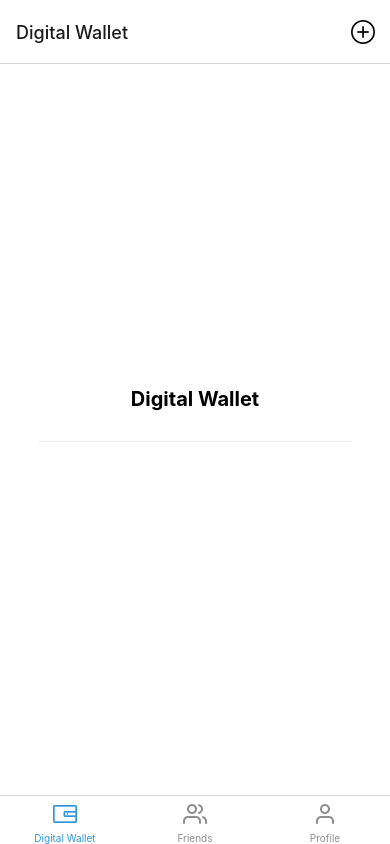
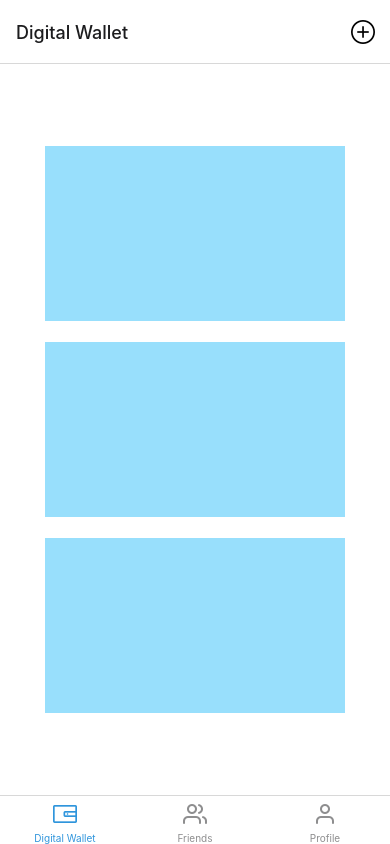
Before and after one commit to andrew-lin-chang/sp22-iot-rfid, a React Native app in the folder rfid/: screen /DigitalWallet in a window 390 px wide. Built offline with nearby package versions, Linux system fonts and the light colour scheme; what expo-linking would draw is missing.

Commit message:
added a card

```diff
--- a/rfid/screens/DigitalWalletScreen.tsx
+++ b/rfid/screens/DigitalWalletScreen.tsx
@@ -1,4 +1,4 @@
-import { StyleSheet } from 'react-native';
+import { StyleSheet, AppRegistry,  } from 'react-native';
 
 import { Text, View } from '../components/Themed';
 import { RootTabScreenProps } from '../types';
@@ -6,8 +6,14 @@ import { RootTabScreenProps } from '../types';
 export default function DigitalWalletScreen({ navigation }: RootTabScreenProps<'DigitalWallet'>) {
   return (
     <View style={styles.container}>
-      <Text style={styles.title}>Digital Wallet</Text>
-      <View style={styles.separator} lightColor="#eee" darkColor="rgba(255,255,255,0.1)" />
+      <View style={styles.rectangle}>
+      </View>
+      <View style={styles.separator} lightColor="#fff" />
+      <View style={styles.rectangle}>
+      </View>
+      <View style={styles.separator} lightColor="#fff" />
+      <View style={styles.rectangle}>
+      </View>
     </View>
   );
 }
@@ -23,8 +29,13 @@ const styles = StyleSheet.create({
     fontWeight: 'bold',
   },
   separator: {
-    marginVertical: 30,
+    marginVertical: 10,
     height: 1,
     width: '80%',
   },
+  rectangle: {
+    width: 300,
+    height: 175,
+    backgroundColor: '#98DFFC',
+  },
 });
```
